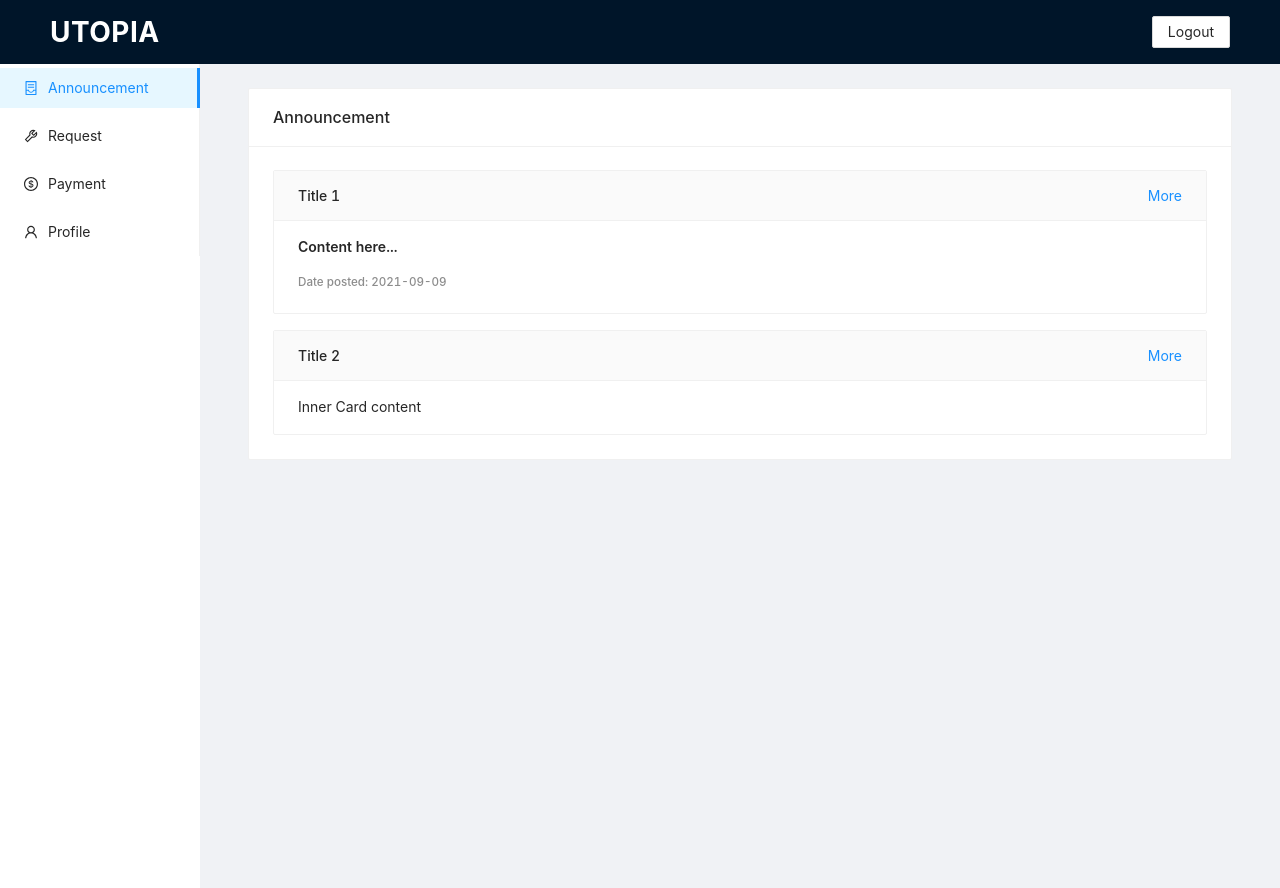
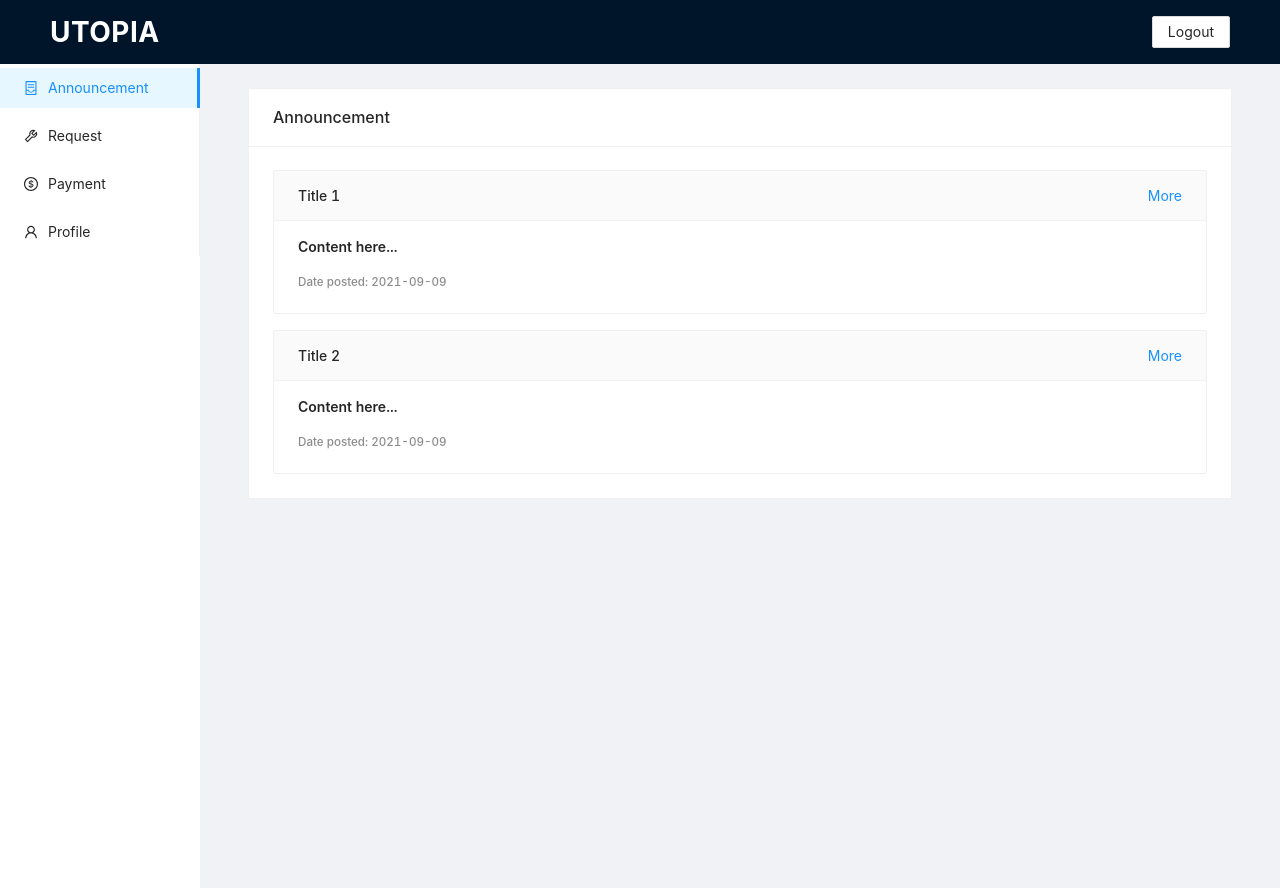
Before and after one commit to utopia-community/utopia-frontend, a React (Create React App) app: page /announcement in a window 1280 px wide. Built offline with nearby package versions, Linux system fonts and the light colour scheme.

Commit message:
Update announcement content

```diff
--- a/src/components/Announcement.js
+++ b/src/components/Announcement.js
@@ -35,9 +35,9 @@ const Announcement = () => {
         style={{ marginTop: 16 }}
         type="inner"
         title="Title 2"
-        extra={<a href="#">More</a>}
+        extra={<Link to="/announcement-details">More</Link>}
       >
-        Inner Card content
+        <AnnouncementContent content="Content here..." />
       </Card>
     </Card>
   );
--- a/src/components/App.js
+++ b/src/components/App.js
@@ -27,6 +27,7 @@ const { Header, Content, Sider } = Layout;
 
 function App() {
   const history = useHistory();
+  history.push("/announcement");
 
   return (
     <Layout>
```
